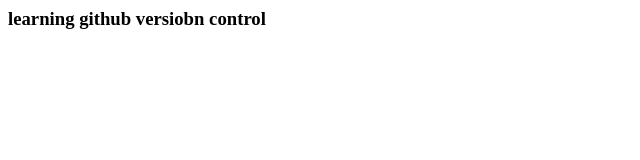
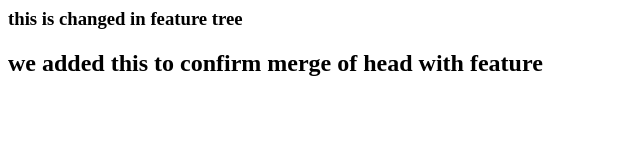
Before and after one commit to gedyeyasu/harvard_CS50, a plain HTML site: page index.html in a window 1280 px wide. Shown: the whole page, without its empty margins (0-640 px from the left). Drawn offline with Linux system fonts and the light colour scheme.

Commit message:
edited feture index

```diff
--- a/index.html
+++ b/index.html
@@ -8,7 +8,8 @@
 
 <body>
 
-<h3> learning github versiobn control </h3>
+<h3> this is changed in feature tree </h3>
+<H2> we added this to confirm merge of head with feature </h2>
 </body
 
 </html>
```
